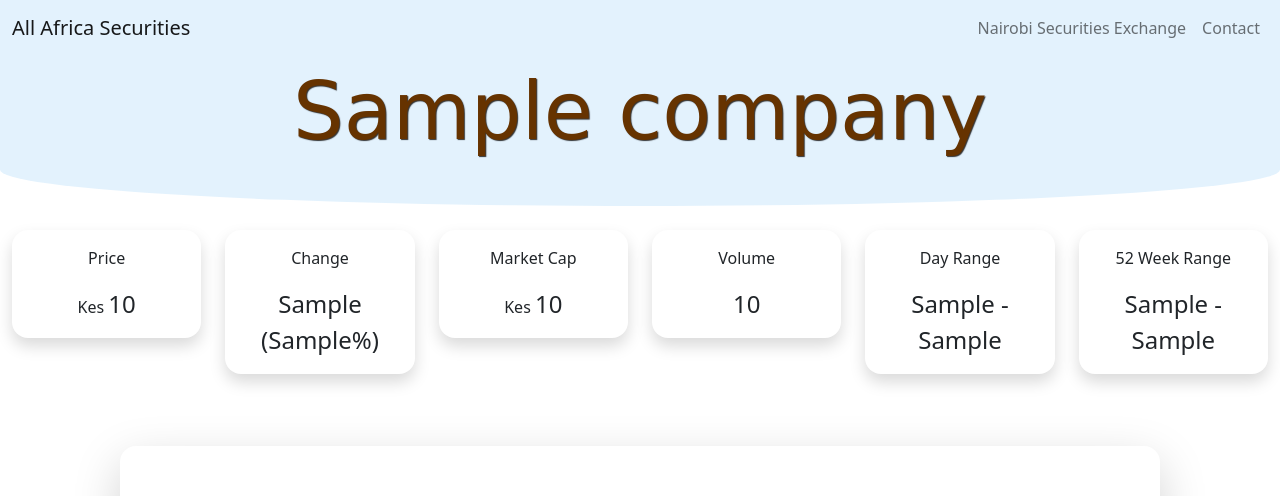
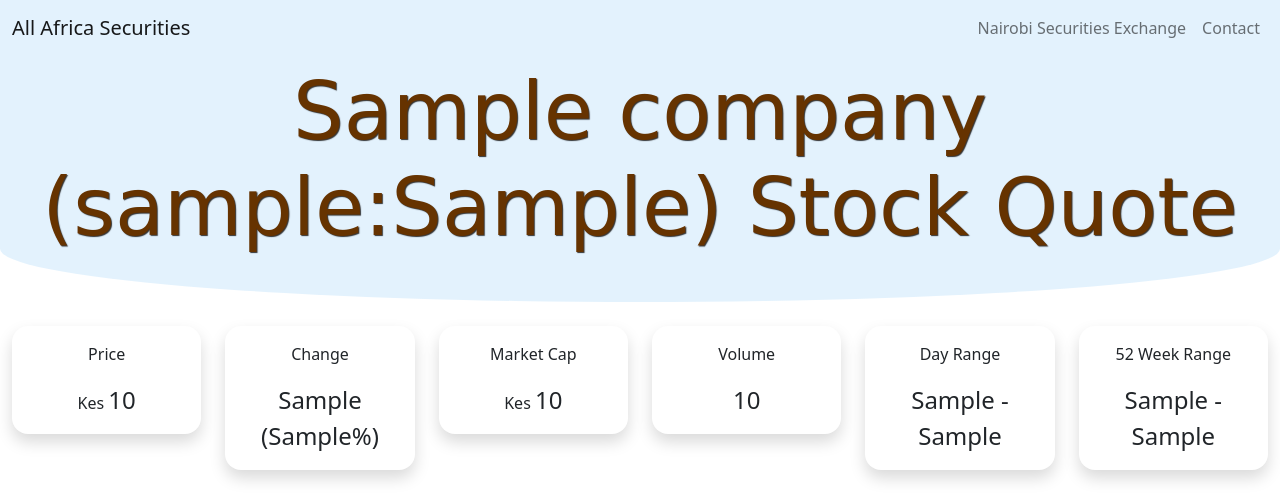
Before and after one commit to d-mwenda/securities, a Django app: template securities_web/backend/securities/templates/stock_trading/company_stock.html in a window 1280 px wide. Shown: the top 496 px of the page. Run offline with Django 3.2, Linux system fonts and the light colour scheme; the template is opened without the code that fills it: most values are stand-ins (such as "Sample title", 1, 10 or a date in 2020); some libraries are stand-ins or nearby versions.

Commit message:
Copywriting changes on title for company profile page

```diff
--- a/securities_web/backend/securities/templates/stock_trading/company_stock.html
+++ b/securities_web/backend/securities/templates/stock_trading/company_stock.html
@@ -2,7 +2,7 @@
 
 <div class="title">
     <div class="overlay mt-5 p-3">
-        <h1 data-country="{{company.securities_exchange.country.slug}}" data-bourse="{{company.securities_exchange.slug}}" data-ticker="{{company.ticker_symbol}}">{{company.name}}</h1>
+        <h1 data-country="{{company.securities_exchange.country.slug}}" data-bourse="{{company.securities_exchange.slug}}" data-ticker="{{company.ticker_symbol}}">{{company.name}} ({{company.securities_exchange.slug}}:{{company.ticker_symbol}}) Stock Quote</h1>
     </div>
 </div>
 {% endblock title %} {% block content %}
```
